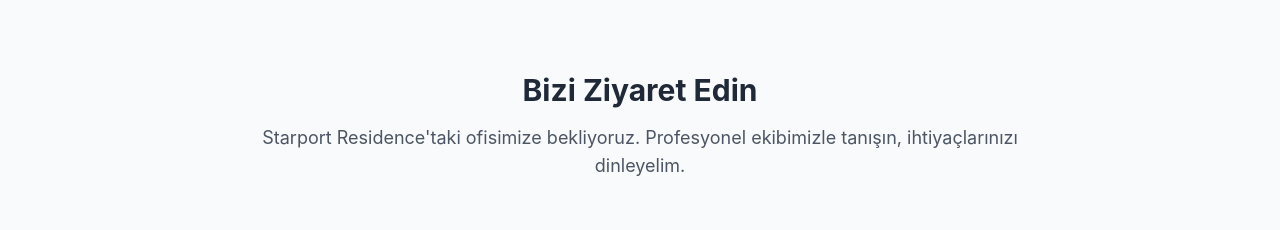
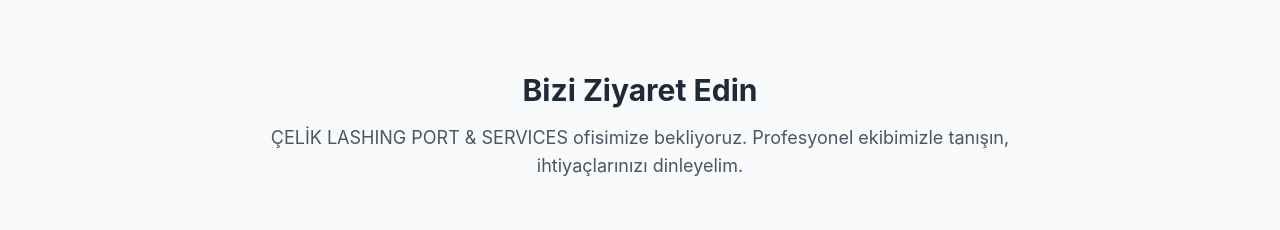
Before and after one commit to onuryigt/celiklashing, a React (Vite) app: page /iletisim in a window 1280 px wide. Shown: the part 1300-1530 px from the top of the page. Built offline with nearby package versions, Linux system fonts and the light colour scheme; no server answers; grey boxes are pictures that could not be loaded.

Commit message:
update: Google Maps iframe updated with new business location

```diff
--- a/src/pages/Contact.tsx
+++ b/src/pages/Contact.tsx
@@ -352,13 +352,13 @@
               transition={{ delay: 0.2 }}
               className="text-gray-600 text-lg"
             >
-              Starport Residence'taki ofisimize bekliyoruz. Profesyonel ekibimizle tanışın, ihtiyaçlarınızı dinleyelim.
+              ÇELİK LASHING PORT & SERVICES ofisimize bekliyoruz. Profesyonel ekibimizle tanışın, ihtiyaçlarınızı dinleyelim.
             </motion.p>
           </div>
 
           <div className="relative h-[400px] rounded-xl overflow-hidden shadow-lg">
             <iframe
-              src="https://www.google.com/maps/embed?pb=!1m18!1m12!1m3!1d3015.847145973634!2d29.23324187668457!3d40.87654997136689!2m3!1f0!2f0!3f0!3m2!1i1024!2i768!4f13.1!3m3!1m2!1s0x14cad0f41e9c3925%3A0x42c2e8c8c2140c13!2sStarport%20Residence!5e0!3m2!1str!2str!4v1710775044407!5m2!1str!2str"
+              src="https://www.google.com/maps/embed?pb=!1m18!1m12!1m3!1d3014.480675167563!2d29.312462477272515!3d40.92713137136207!2m3!1f0!2f0!3f0!3m2!1i1024!2i768!4f13.1!3m3!1m2!1s0x14cad1d71da57733%3A0xf3d0ac1537c08a04!2zw4dFTMSwSyBMQVNIxLBORyBQT1JUICYgU0VSVsSwQ0VT!5e0!3m2!1str!2str!4v1737311332552!5m2!1str!2str"
               width="100%"
               height="100%"
               style={{ border: 0 }}
```
